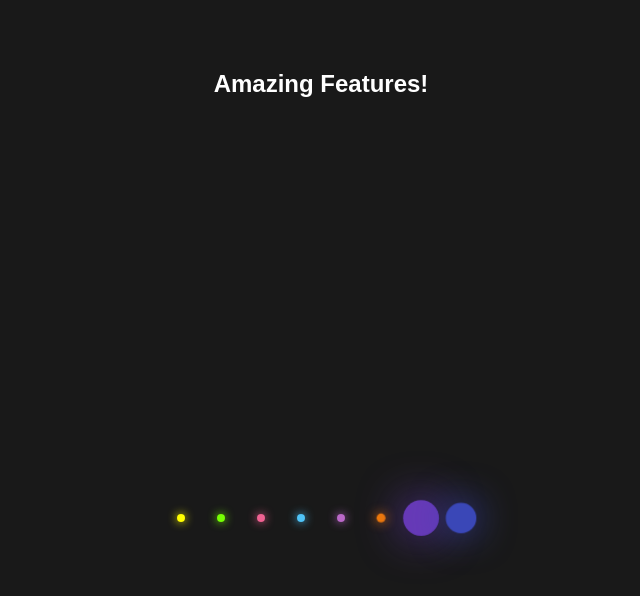
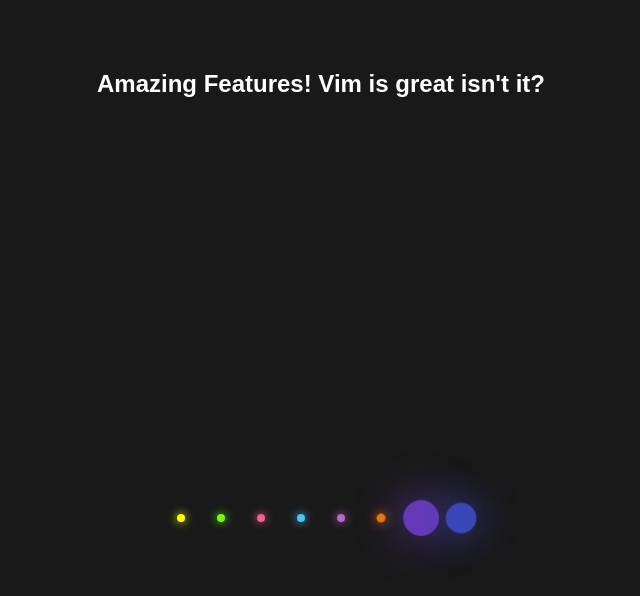
Before and after one commit to CharlesBZ/my-first-repo, a plain HTML site: page index.html in a window 1280 px wide. Shown: the whole page, without its empty margins (319-959 px from the left). Drawn offline with Linux system fonts and the light colour scheme.

Commit message:
updated header

```diff
--- a/index.html
+++ b/index.html
@@ -8,7 +8,7 @@
 </head>
 <body>
   <div>
-    <h2>Amazing Features!</h2>
+    <h2>Amazing Features! Vim is great isn't it?</h2>
   </div>
   <ul>
     <li></li>
```
